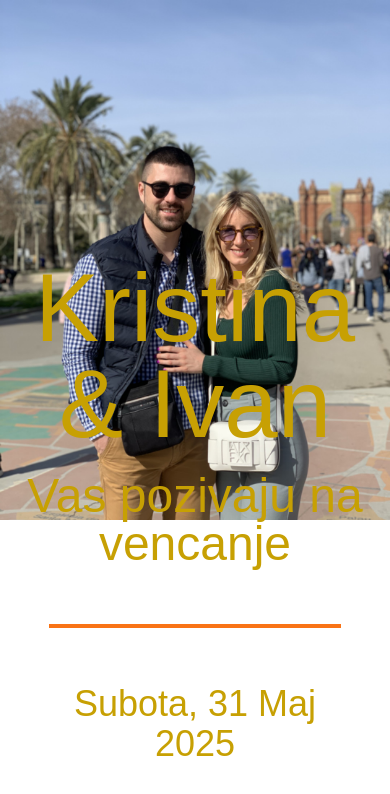
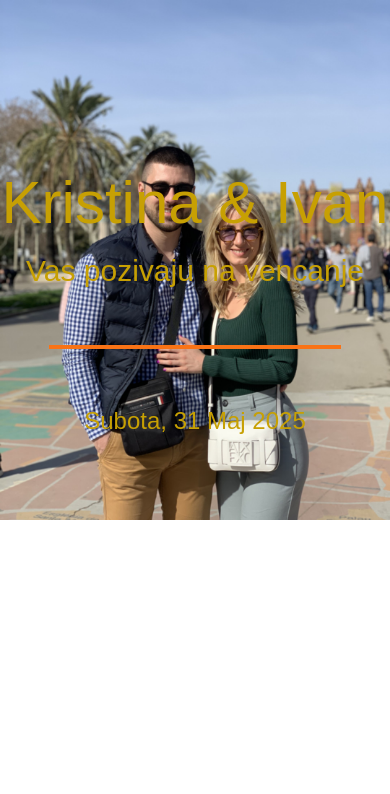
Before and after one commit to CNKE94/kikica.github.io, a Nuxt app: page / in a window 390 px wide. Shown: the top 794 px of the page. Built offline with nearby package versions, Linux system fonts and the light colour scheme.

Commit message:
Adjustment of heading at land page

```diff
--- a/components/MainComponent.vue
+++ b/components/MainComponent.vue
@@ -12,10 +12,10 @@ const details = {
         src="/images/vencanje.jpeg"
         alt="alt"
     />
-    <div class="absolute top-1/2 left-1/2 translate-x-[-50%] text-center w-full">
-        <AppHeading class="text-8xl" heading="h1" :title="details.title" />
-        <AppHeading class="text-5xl mt-5" heading="h2" :title="details.description" />
-        <p class="w-3/4 mx-auto text-4xl mt-14 pt-14 border-t-4 border-orange-500">Subota, 31 Maj 2025</p>
+    <div class="absolute top-1/3 lg:top-1/2 left-1/2 translate-x-[-50%] text-center w-full">
+        <AppHeading class="text-6xl lg:text-8xl" heading="h1" :title="details.title" />
+        <AppHeading class="text-3xl lg:text-5xl mt-5" heading="h2" :title="details.description" />
+        <p class="w-3/4 mx-auto text-2xl lg:text-4xl mt-14 pt-14 border-t-4 border-orange-500">Subota, 31 Maj 2025</p>
     </div>
   </div>
 </template>
```
